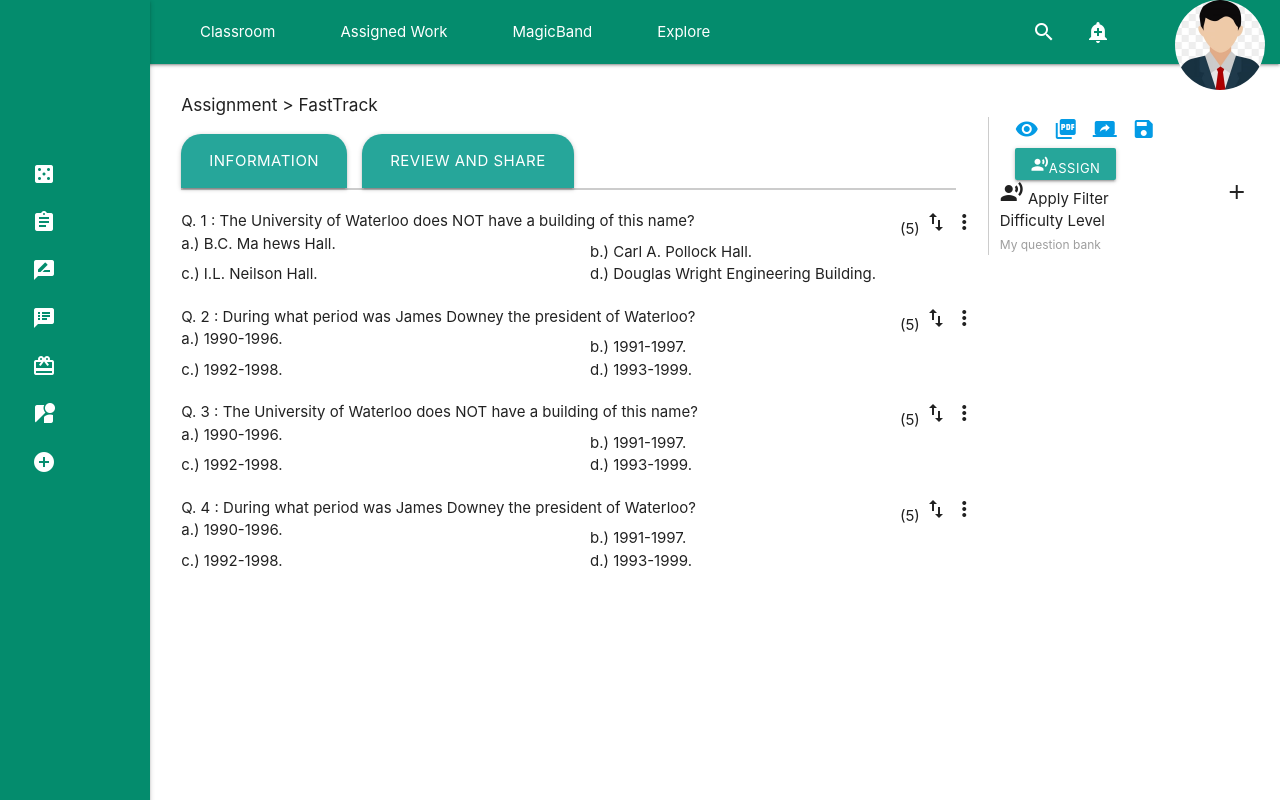
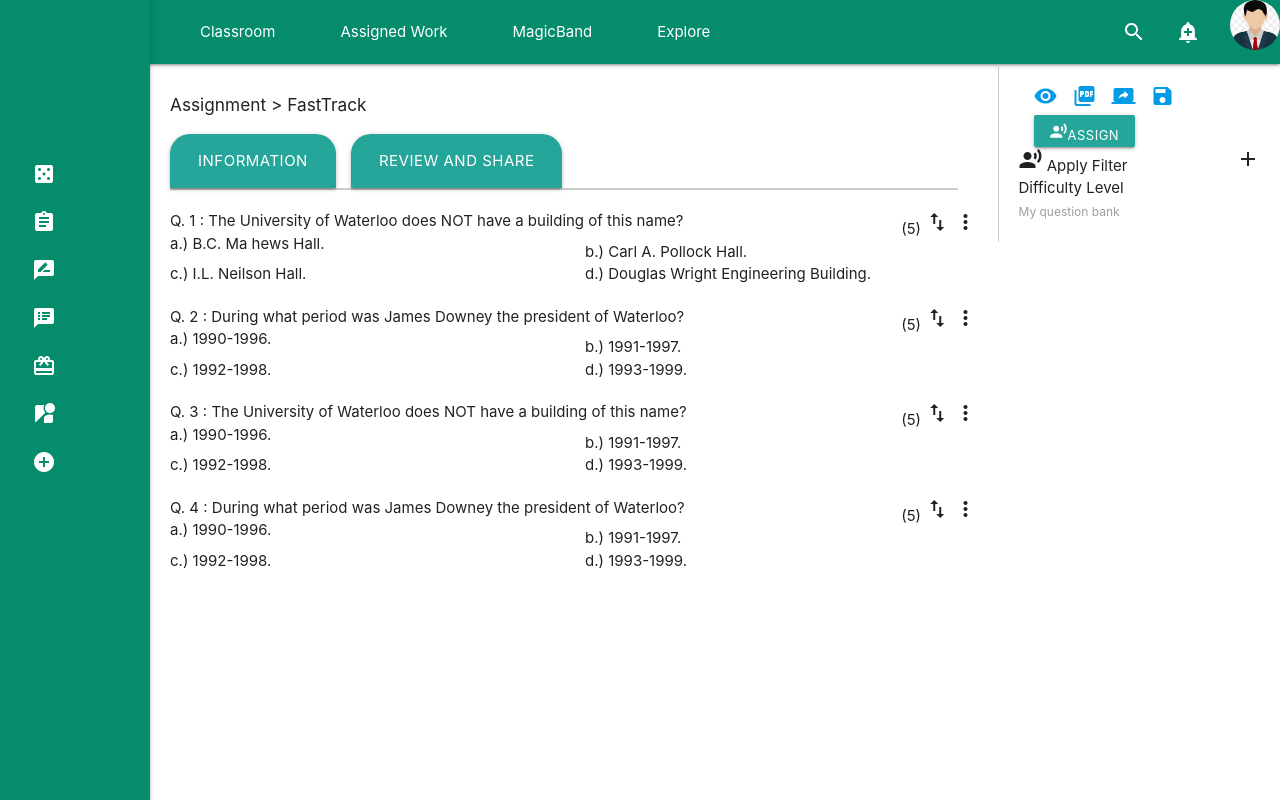
Before and after one commit to ambujbpl/ambujMT_WC, a React (Create React App) app: page / in a window 1280 px wide. Built offline with nearby package versions, Linux system fonts and the light colour scheme.

Commit message:
work in progress

```diff
--- a/src/components/FilterArea.js
+++ b/src/components/FilterArea.js
@@ -3,7 +3,6 @@ const FilterArea = () => {
 	return(
 		<div>
 			<div>
-
 				<a className="ml5"><i className="material-icons">remove_red_eye</i></a>
 				<a className="ml5"><i className="material-icons">picture_as_pdf</i></a>
 				<a className="ml5"><i className="material-icons">screen_share</i></a>
--- a/src/components/Header.js
+++ b/src/components/Header.js
@@ -1,5 +1,5 @@
 import React from 'react';
-import logo from './../logo.jpg';
+import logo from './../images/logo.jpg';
 import './../css/Header.css';
 const ui_data = require('./../utils/Header.json');
 const renderLeftHeaders = () => {
--- a/src/components/MainArea.js
+++ b/src/components/MainArea.js
@@ -7,7 +7,7 @@ const MainArea = () => {
 	return (
 		<div className="mainAreaCss">
 			<div className="row">
-				<div className="col s9">
+				<div className="col s9 p20">
 					<h6>{ui_data.header}</h6>
 					<div className="buttonAreaCss">
 						<a className="waves-effect waves-light btn-large borderRadiousForButton">{ui_data.info}</a>
@@ -15,7 +15,7 @@ const MainArea = () => {
 					</div>
 					<div className="questionAreaCss"><QuestionArea /></div>
 				</div>
-				<div className="col s3 filterAreaCss">
+				<div className="col s3 filterAreaCss p20">
 					<FilterArea />
 				</div>
 			</div>
--- a/src/css/Header.css
+++ b/src/css/Header.css
@@ -0,0 +1,7 @@
+.imageLogo {
+	width: 50px;
+	height: 50px;
+	border-radius: 50%;
+  right: 0px;
+  position: absolute;
+}
--- a/src/css/MainArea.css
+++ b/src/css/MainArea.css
@@ -1,6 +1,5 @@
 .mainAreaCss {
   margin-left: 150px;
-  padding: 20px;
 }
 
 .buttonAreaCss {
--- a/src/index.css
+++ b/src/css/index.css
@@ -24,12 +24,6 @@ code {
 	margin-left: 150px;
 }
 
-.imageLogo {
-	width: 90px;
-	height: 90px;
-	border-radius: 50%;
-}
-
 .bgColor {
 	background-color: #048c6d;
 }
@@ -45,3 +39,7 @@ code {
 .mt150 {
 	margin-top: 150px;
 }
+
+.p20 {
+	padding: 20px !important;
+}
--- a/src/index.js
+++ b/src/index.js
@@ -1,7 +1,7 @@
 import 'materialize-css/dist/css/materialize.min.css';
 import React from 'react';
 import ReactDOM from 'react-dom';
-import './index.css';
+import './css/index.css';
 import App from './components/App';
 import reportWebVitals from './reportWebVitals';
 
```
Also changed, not shown: src/images/logo.jpg (renamed from src/logo.jpg).
